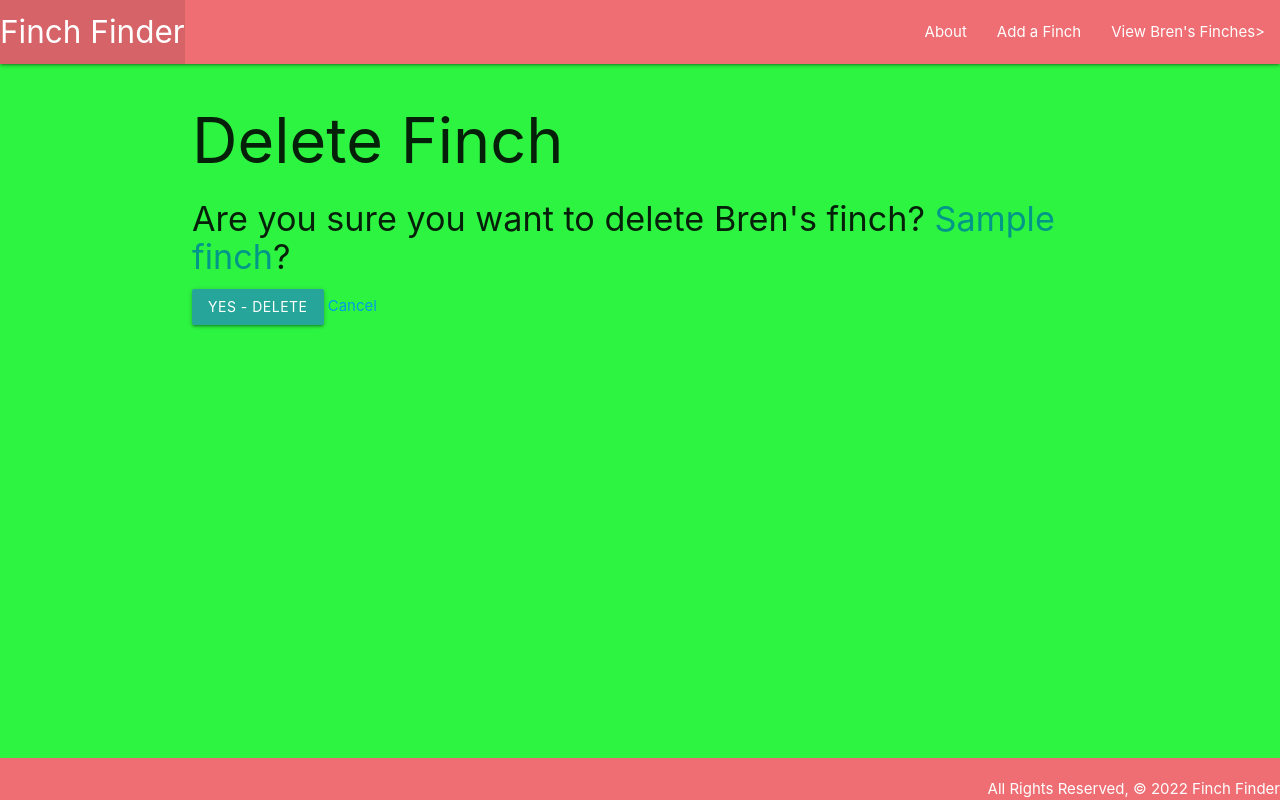
After one commit to Trevor-F83/python_finch_finder, a Django app: page /finches/1/delete/ in a window 1280 px wide. The commit adds this page. Run offline with Django 4.2, Linux system fonts and the light colour scheme; tables that the repository leaves empty hold one stand-in row (values such as "Sample post").

Commit message:
added update/delete routes/functionality

```diff
--- a/main_app/models.py
+++ b/main_app/models.py
@@ -1,4 +1,5 @@
 from django.db import models
+from django.urls import reverse
 
 # Create your models here.
 class Finch(models.Model):
@@ -9,3 +10,6 @@ class Finch(models.Model):
 
     def __str__(self):
         return self.name
+
+    def get_absolute_url(self):
+        return reverse('detail', kwargs={'finch_id' : self.id})
--- a/main_app/templates/base.html
+++ b/main_app/templates/base.html
@@ -25,6 +25,7 @@
           </ul>
           <ul class="right">
             <li><a href="/about">About</a></li>
+            <li><a href="{% url 'finches_create' %}">Add a Finch</a></li>
             <li><a href='/finches'>View Bren's Finches></a></li>
           </ul>
         </div>
--- a/main_app/templates/finches/index.html
+++ b/main_app/templates/finches/index.html
@@ -5,7 +5,7 @@
 
 {% for finch in finches %}
 <div class="card">
-    <a href="'/finches/{{ finch.id }}">
+    <a href="{% url 'detail' finch.id %}">
   <div class="card-content">
     <span class="card-title">{{ finch.name }}</span>
     <p>Type: {{ finch.type }}</p>
--- /dev/null
+++ b/main_app/templates/main_app/finch_confirm_delete.html
@@ -0,0 +1,15 @@
+{% extends 'base.html' %} {% block content %}
+<h1>Delete Finch</h1>
+
+<h4>
+    Are you sure you want to delete Bren's finch?
+    <span class="teal-text">{{ object.name }}</span>?
+</h4>
+
+<form action="" method="post">
+    {% csrf_token %}
+    <input type="submit" value="Yes - Delete" class="btn" />
+    <a href="{% url 'detail' finch.id %}">Cancel</a>
+</form>
+
+{% endblock %}
--- a/main_app/urls.py
+++ b/main_app/urls.py
@@ -7,4 +7,7 @@ urlpatterns = [
     path('about/', views.about, name='about'),
     path('finches/', views.finches_index, name='index'),
     path('finches/<int:finch_id>/', views.finches_detail, name='detail'),
+    path('finches/create', views.FinchCreate.as_view(), name='finches_create'),
+    path('finches/<int:pk>/update/', views.FinchUpdate.as_view(), name='finches_update'),
+    path('finches/<int:pk>/delete/', views.FinchDelete.as_view(), name='finches_delete'),
 ]
--- a/main_app/views.py
+++ b/main_app/views.py
@@ -1,4 +1,8 @@
+
 from django.shortcuts import render
+from django.views.generic.edit import CreateView
+from django.views.generic.edit import UpdateView
+from django.views.generic.edit import DeleteView
 from .models import Finch
 
 # from django.http import HttpResponse
@@ -45,4 +49,18 @@ def finches_index(request):
 
 def finches_detail(request, finch_id):
     finch = Finch.objects.get(id=finch_id)
-    return render(request, 'finch/detail.html', { 'finch' : finch })
+    return render(request, 'finches/detail.html', { 'finch' : finch })
+
+# the CUDs in CRUD. __all__ replaces ['name', 'breed', 'description', 'age']
+class FinchCreate(CreateView):
+    model = Finch
+    fields = '__all__'
+    # success_url = '/finches/'
+
+class FinchUpdate(UpdateView):
+    model = Finch
+    fields = ['type', 'description', 'age']
+
+class FinchDelete(DeleteView):
+    model = Finch
+    success_url = '/finches/'
```
Also changed, not shown: main_app/templates/finches/detail.html (added, +22 -0 lines), main_app/templates/main_app/finch_form.html (added, +20 -0 lines).
